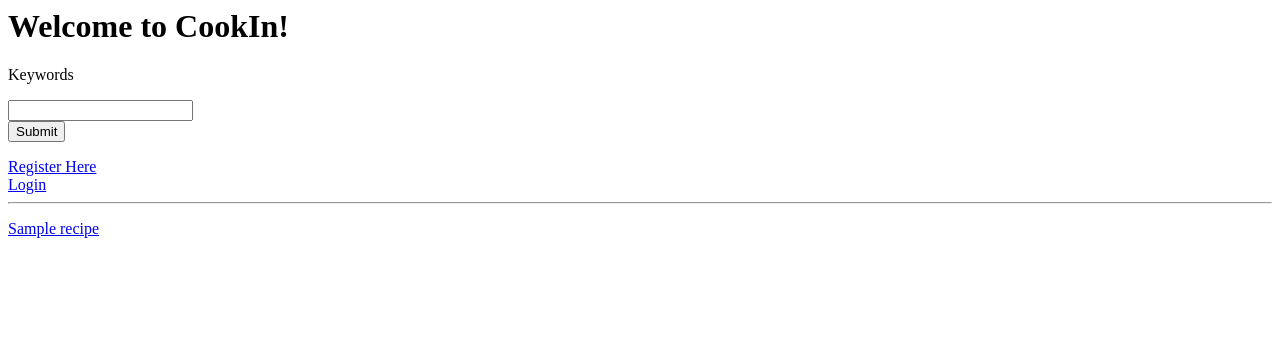
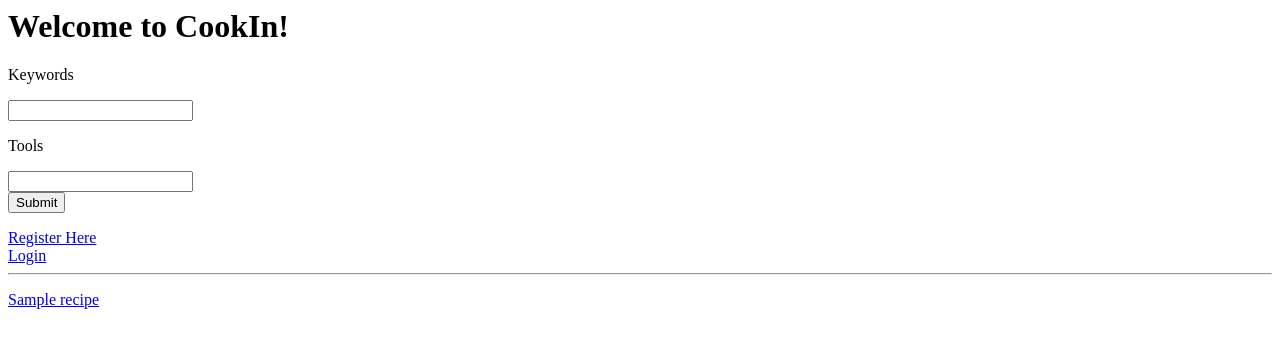
Before and after one commit to shiyingzheng/recipe_search, a Django app: template cookin/app/templates/index.html in a window 1280 px wide. Shown: the top 348 px of the page. Run offline with Django 3.2, Linux system fonts and the light colour scheme; the template is opened without the code that fills it: values that come from a table or form of the project are taken from there, others are empty; tables that the repository leaves empty hold one stand-in row (values such as "Sample post").

Commit message:
added searching by tools

```diff
--- a/cookin/app/forms/search_form.py
+++ b/cookin/app/forms/search_form.py
@@ -3,3 +3,4 @@ from django.forms import Form, CharField
 
 class SearchForm(Form):
     keywords = CharField(required=False)
+    tools = CharField(required=False)
--- a/cookin/app/models/recipe_model.py
+++ b/cookin/app/models/recipe_model.py
@@ -54,5 +54,15 @@ class Recipe(models.Model):
     def __str__(self):
         return '%s: %s' % (self.recipe_title, self.recipe_text)
 
+    def relevance(self, my_tools=[]):
+        score = 0
+        recipe_tools = self.tools.names()
+        for tool in recipe_tools:
+            if tool in my_tools:
+                score += 1
+            else:
+                score -= 1
+        return score
+
     class Meta:
         app_label = 'app'
--- a/cookin/app/templates/index.html
+++ b/cookin/app/templates/index.html
@@ -8,6 +8,9 @@
 
     <p>Keywords</p>
     {{ search_form.keywords }}<br>
+
+    <p>Tools</p>
+    {{ search_form.tools }}<br>
 
     <button type="submit">Submit</button>
 </form>
@@ -22,7 +25,7 @@
 {% endif %}
 
 <hr>
-{% for recipe in qs %}
+{% for recipe in recipes %}
 <p>
 <a href="/app/recipes/{{ recipe.id }}/">
     {{ recipe.recipe_title }}
```
Also changed, not shown: cookin/app/views/index_view.py (+14 -1 lines).
